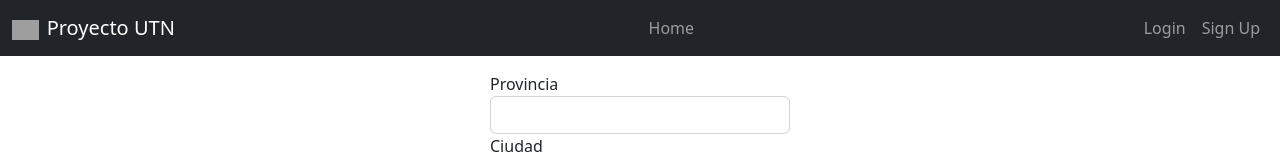
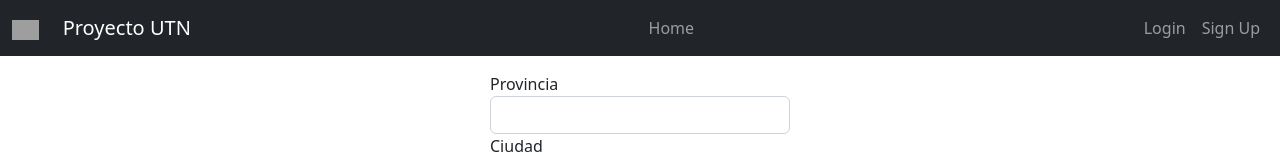
Before and after one commit to leopesi/proyecto_UTN, a React (Create React App) app in the folder client/: page /direccion/add in a window 1280 px wide. Shown: the top 156 px of the page. Built offline with nearby package versions, Linux system fonts and the light colour scheme; grey boxes are pictures that could not be loaded.

Commit message:
refacting

```diff
--- a/client/package.json
+++ b/client/package.json
@@ -1,5 +1,5 @@
 {
-  "homepage": "https://leopesi.github.io/proyecto_UTN/",
+  "homepage": "http://proyecto-utn.s3-website-sa-east-1.amazonaws.com/proyecto_UTN/",
   "name": "client",
   "version": "0.1.1",
   "private": true,
--- a/client/src/App.js
+++ b/client/src/App.js
@@ -58,7 +58,8 @@ const App = () => {
     <header >
       <nav class="navbar navbar-expand navbar-dark bg-dark">
         <div class="container-fluid">
-            <a class="navbar-brand" href="">
+          <div>
+            <Link to={"/"} rel="icon" class="navbar-brand" href="https://mdbcdn.b-cdn.net/img/logo/mdb-transaprent-noshadows.webp">
               <img
                 src="https://mdbcdn.b-cdn.net/img/logo/mdb-transaprent-noshadows.webp"
                 class="me-2"
@@ -66,11 +67,12 @@ const App = () => {
                 alt="MDB Logo"
                 loading="lazy"
               />
-
+              </Link>
               <small>
                 <Link to={"/"} rel="icon"  href="%PUBLIC_URL%/code-128.png"  className="navbar-brand mt-2 mt-lg-0">Proyecto UTN</Link>
               </small>
-            </a>
+          </div>
+
 
 
             <div className="navbar-nav mr-auto">
@@ -127,9 +129,9 @@ const App = () => {
                   </Link>
                 </li>
                 <li className="nav-item">
-                  <a href="/login" className="nav-link" onClick={logOut}>
+                  <Link to={"/login"} className="nav-link" onClick={logOut}>
                     LogOut
-                  </a>
+                  </Link>
                 </li>
               </div>
             ) : (
--- a/client/src/components/Login.js
+++ b/client/src/components/Login.js
@@ -10,7 +10,7 @@ For the application state, we use Redux connect() function with mapStateToProps:
 
 import React, { useState, useRef } from "react";
 import { useDispatch, useSelector } from "react-redux";
-import { Navigate, useNavigate  } from 'react-router-dom';
+import { Navigate  } from 'react-router-dom';
 
 import Form from "react-validation/build/form";
 import Input from "react-validation/build/input";
@@ -29,7 +29,7 @@ const required = (value) => {
 };
 
 const Login = (props) => {
-  let navigate = useNavigate();
+  //let navigate = useNavigate();
 
   const form = useRef();
   const checkBtn = useRef();
@@ -60,7 +60,7 @@ const Login = (props) => {
     if (checkBtn.current.context._errors.length === 0) {
       dispatch(login(nombre, password))
         .then(() => {
-          navigate("/profile");
+          //navigate("/home");
           window.location.reload();
         })
         .catch(() => {
@@ -72,7 +72,7 @@ const Login = (props) => {
   };
 
   if (isLoggedIn) {
-    return <Navigate to="/profile" />;
+    return <Navigate to="/" />;
   }
 
   return (
--- a/client/src/components/direccion/AddDireccion.js
+++ b/client/src/components/direccion/AddDireccion.js
@@ -22,7 +22,7 @@ const AddDireccion = () => {
 
   const navigateTo = useCallback(() => {
     navigate("/client")
-  }, [dispatch])
+  }, [navigate]);
 
   const handleInputChange = event => {
     const { name, value } = event.target;
```
